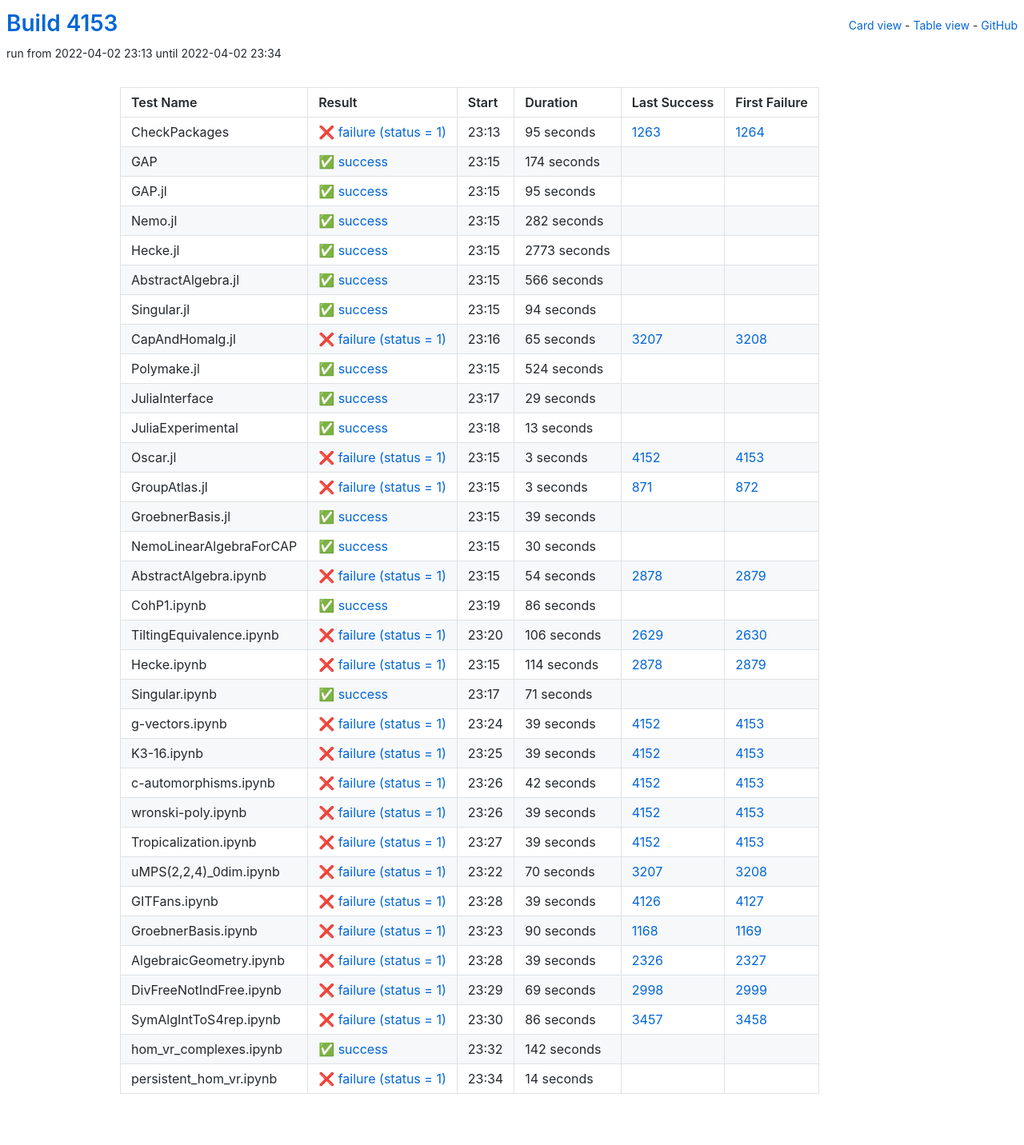
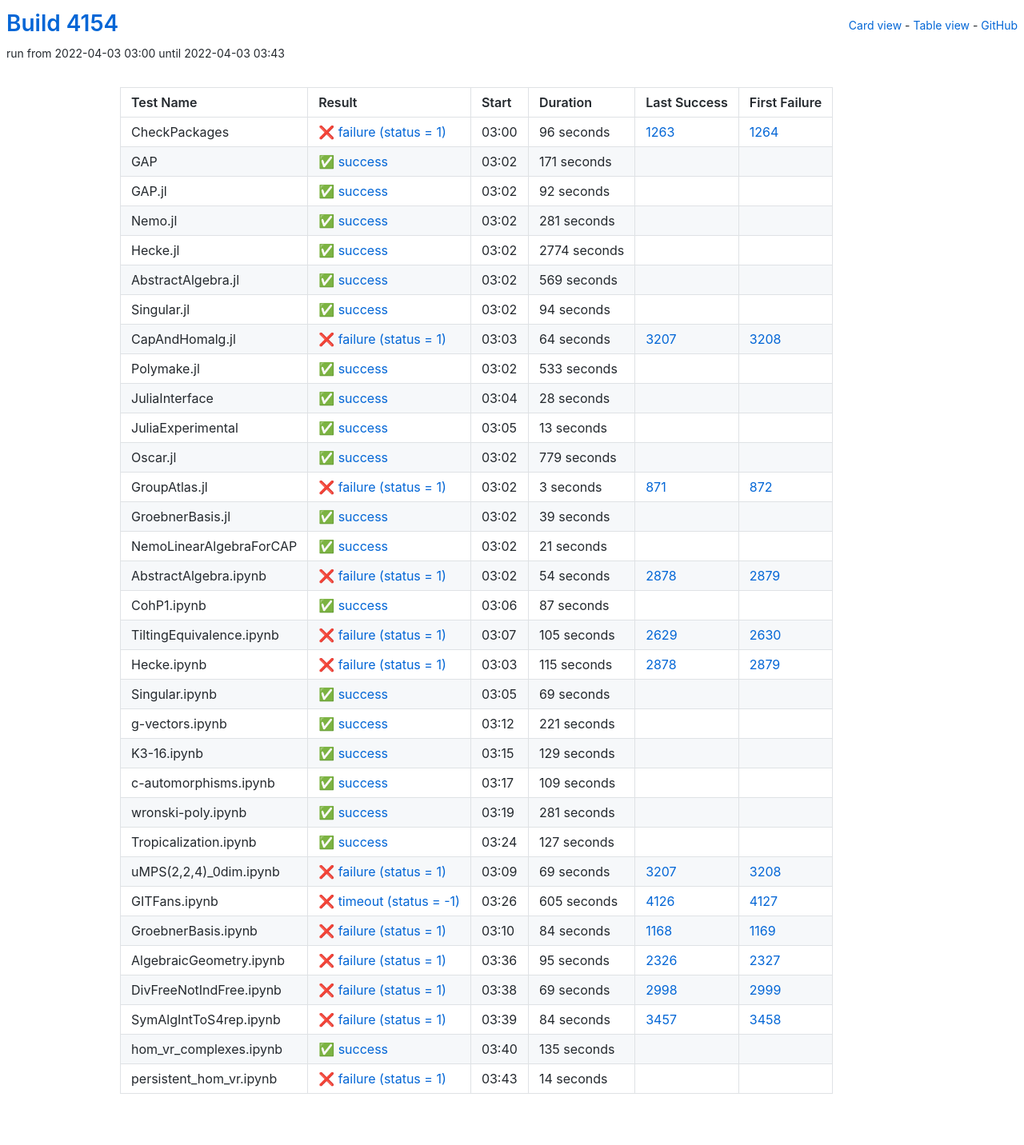
Before and after one commit to oscar-system/oscar-ci-status-stable, a Jekyll site: the page built from table.html, in a window 1280 px wide. Shown: the whole page at 80% size. Built offline with Jekyll 4.4.1, drawn with Linux system fonts in a browser that asks for light colours.

Commit message:
Build #4154

```diff
--- a/_data/ci.yml
+++ b/_data/ci.yml
@@ -1,6 +1,6 @@
 ---
-build: 4153
-build_url: https://oscarci.mathematik.uni-kl.de/job/oscar-stable/4153/
+build: 4154
+build_url: https://oscarci.mathematik.uni-kl.de/job/oscar-stable/4154/
 job: oscar-stable
 organization: oscar-system
 repo: oscar-ci-status-stable
@@ -8,80 +8,80 @@ repourl: https://github.com/oscar-system/oscar-ci-status-stable
 tests:
 - name: CheckPackages
   id: checkpackages
-  log: https://oscarci.mathematik.uni-kl.de/job/oscar-stable/4153/artifact/logs/build-4153/CheckPackages.log
-  start: 2022-04-02 23:13
+  log: https://oscarci.mathematik.uni-kl.de/job/oscar-stable/4154/artifact/logs/build-4154/CheckPackages.log
+  start: 2022-04-03 03:00
   success: false
   exitcode: 1
   status: failure
-  duration: 95
+  duration: 96
   last_success: 1263
   last_success_url: https://oscarci.mathematik.uni-kl.de/job/oscar-stable/1263/
   first_failure: 1264
   first_failure_url: https://oscarci.mathematik.uni-kl.de/job/oscar-stable/1264/
 - name: GAP
   id: gap
-  log: https://oscarci.mathematik.uni-kl.de/job/oscar-stable/4153/artifact/logs/build-4153/GAP.log
-  start: 2022-04-02 23:15
+  log: https://oscarci.mathematik.uni-kl.de/job/oscar-stable/4154/artifact/logs/build-4154/GAP.log
+  start: 2022-04-03 03:02
   success: true
   exitcode: 0
   status: success
-  duration: 174
+  duration: 171
   last_success: false
   last_success_url:
   first_failure: false
   first_failure_url:
 - name: GAP.jl
   id: gap-jl
-  log: https://oscarci.mathematik.uni-kl.de/job/oscar-stable/4153/artifact/logs/build-4153/GAP.jl.log
-  start: 2022-04-02 23:15
+  log: https://oscarci.mathematik.uni-kl.de/job/oscar-stable/4154/artifact/logs/build-4154/GAP.jl.log
+  start: 2022-04-03 03:02
   success: true
   exitcode: 0
   status: success
-  duration: 95
+  duration: 92
   last_success: false
   last_success_url:
   first_failure: false
   first_failure_url:
 - name: Nemo.jl
   id: nemo-jl
-  log: https://oscarci.mathematik.uni-kl.de/job/oscar-stable/4153/artifact/logs/build-4153/Nemo.jl.log
-  start: 2022-04-02 23:15
+  log: https://oscarci.mathematik.uni-kl.de/job/oscar-stable/4154/artifact/logs/build-4154/Nemo.jl.log
+  start: 2022-04-03 03:02
   success: true
   exitcode: 0
   status: success
-  duration: 282
+  duration: 281
   last_success: false
   last_success_url:
   first_failure: false
   first_failure_url:
 - name: Hecke.jl
   id: hecke-jl
-  log: https://oscarci.mathematik.uni-kl.de/job/oscar-stable/4153/artifact/logs/build-4153/Hecke.jl.log
-  start: 2022-04-02 23:15
+  log: https://oscarci.mathematik.uni-kl.de/job/oscar-stable/4154/artifact/logs/build-4154/Hecke.jl.log
+  start: 2022-04-03 03:02
   success: true
   exitcode: 0
   status: success
-  duration: 2773
+  duration: 2774
   last_success: false
   last_success_url:
   first_failure: false
   first_failure_url:
 - name: AbstractAlgebra.jl
   id: abstractalgebra-jl
-  log: https://oscarci.mathematik.uni-kl.de/job/oscar-stable/4153/artifact/logs/build-4153/AbstractAlgebra.jl.log
-  start: 2022-04-02 23:15
+  log: https://oscarci.mathematik.uni-kl.de/job/oscar-stable/4154/artifact/logs/build-4154/AbstractAlgebra.jl.log
+  start: 2022-04-03 03:02
   success: true
   exitcode: 0
   status: success
-  duration: 566
+  duration: 569
   last_success: false
   last_success_url:
   first_failure: false
   first_failure_url:
 - name: Singular.jl
   id: singular-jl
-  log: https://oscarci.mathematik.uni-kl.de/job/oscar-stable/4153/artifact/logs/build-4153/Singular.jl.log
-  start: 2022-04-02 23:15
+  log: https://oscarci.mathematik.uni-kl.de/job/oscar-stable/4154/artifact/logs/build-4154/Singular.jl.log
+  start: 2022-04-03 03:02
   success: true
   exitcode: 0
   status: success
@@ -92,44 +92,44 @@ tests:
   first_failure_url:
 - name: CapAndHomalg.jl
   id: capandhomalg-jl
-  log: https://oscarci.mathematik.uni-kl.de/job/oscar-stable/4153/artifact/logs/build-4153/CapAndHomalg.jl.log
-  start: 2022-04-02 23:16
+  log: https://oscarci.mathematik.uni-kl.de/job/oscar-stable/4154/artifact/logs/build-4154/CapAndHomalg.jl.log
+  start: 2022-04-03 03:03
   success: false
   exitcode: 1
   status: failure
-  duration: 65
+  duration: 64
   last_success: 3207
   last_success_url: https://oscarci.mathematik.uni-kl.de/job/oscar-stable/3207/
   first_failure: 3208
   first_failure_url: https://oscarci.mathematik.uni-kl.de/job/oscar-stable/3208/
 - name: Polymake.jl
   id: polymake-jl
-  log: https://oscarci.mathematik.uni-kl.de/job/oscar-stable/4153/artifact/logs/build-4153/Polymake.jl.log
-  start: 2022-04-02 23:15
+  log: https://oscarci.mathematik.uni-kl.de/job/oscar-stable/4154/artifact/logs/build-4154/Polymake.jl.log
+  start: 2022-04-03 03:02
   success: true
   exitcode: 0
   status: success
-  duration: 524
+  duration: 533
   last_success: false
   last_success_url:
   first_failure: false
   first_failure_url:
 - name: JuliaInterface
   id: juliainterface
-  log: https://oscarci.mathematik.uni-kl.de/job/oscar-stable/4153/artifact/logs/build-4153/JuliaInterface.log
-  start: 2022-04-02 23:17
+  log: https://oscarci.mathematik.uni-kl.de/job/oscar-stable/4154/artifact/logs/build-4154/JuliaInterface.log
+  start: 2022-04-03 03:04
   success: true
   exitcode: 0
   status: success
-  duration: 29
+  duration: 28
   last_success: false
   last_success_url:
   first_failure: false
   first_failure_url:
 - name: JuliaExperimental
   id: juliaexperimental
-  log: https://oscarci.mathematik.uni-kl.de/job/oscar-stable/4153/artifact/logs/build-4153/JuliaExperimental.log
-  start: 2022-04-02 23:18
+  log: https://oscarci.mathematik.uni-kl.de/job/oscar-stable/4154/artifact/logs/build-4154/JuliaExperimental.log
+  start: 2022-04-03 03:05
   success: true
   exitcode: 0
   status: success
@@ -140,20 +140,20 @@ tests:
   first_failure_url:
 - name: Oscar.jl
   id: oscar-jl
-  log: https://oscarci.mathematik.uni-kl.de/job/oscar-stable/4153/artifact/logs/build-4153/Oscar.jl.log
-  start: 2022-04-02 23:15
-  success: false
-  exitcode: 1
-  status: failure
-  duration: 3
-  last_success: 4152
-  last_success_url: https://oscarci.mathematik.uni-kl.de/job/oscar-stable/4152/
-  first_failure: 4153
-  first_failure_url: https://oscarci.mathematik.uni-kl.de/job/oscar-stable/4153/
+  log: https://oscarci.mathematik.uni-kl.de/job/oscar-stable/4154/artifact/logs/build-4154/Oscar.jl.log
+  start: 2022-04-03 03:02
+  success: true
+  exitcode: 0
+  status: success
+  duration: 779
+  last_success: false
+  last_success_url:
+  first_failure: false
+  first_failure_url:
 - name: GroupAtlas.jl
   id: groupatlas-jl
-  log: https://oscarci.mathematik.uni-kl.de/job/oscar-stable/4153/artifact/logs/build-4153/GroupAtlas.jl.log
-  start: 2022-04-02 23:15
+  log: https://oscarci.mathematik.uni-kl.de/job/oscar-stable/4154/artifact/logs/build-4154/GroupAtlas.jl.log
+  start: 2022-04-03 03:02
   success: false
   exitcode: 1
   status: failure
@@ -164,8 +164,8 @@ tests:
   first_failure_url: https://oscarci.mathematik.uni-kl.de/job/oscar-stable/872/
 - name: GroebnerBasis.jl
   id: groebnerbasis-jl
-  log: https://oscarci.mathematik.uni-kl.de/job/oscar-stable/4153/artifact/logs/build-4153/GroebnerBasis.jl.log
-  start: 2022-04-02 23:15
+  log: https://oscarci.mathematik.uni-kl.de/job/oscar-stable/4154/artifact/logs/build-4154/GroebnerBasis.jl.log
+  start: 2022-04-03 03:02
   success: true
   exitcode: 0
   status: success
@@ -176,20 +176,20 @@ tests:
   first_failure_url:
 - name: NemoLinearAlgebraForCAP
   id: nemolinearalgebraforcap
-  log: https://oscarci.mathematik.uni-kl.de/job/oscar-stable/4153/artifact/logs/build-4153/NemoLinearAlgebraForCAP.log
-  start: 2022-04-02 23:15
+  log: https://oscarci.mathematik.uni-kl.de/job/oscar-stable/4154/artifact/logs/build-4154/NemoLinearAlgebraForCAP.log
+  start: 2022-04-03 03:02
   success: true
   exitcode: 0
   status: success
-  duration: 30
+  duration: 21
   last_success: false
   last_success_url:
   first_failure: false
   first_failure_url:
 - name: AbstractAlgebra.ipynb
   id: abstractalgebra-ipynb
-  log: https://oscarci.mathematik.uni-kl.de/job/oscar-stable/4153/artifact/logs/build-4153/AbstractAlgebra.ipynb.log
-  start: 2022-04-02 23:15
+  log: https://oscarci.mathematik.uni-kl.de/job/oscar-stable/4154/artifact/logs/build-4154/AbstractAlgebra.ipynb.log
+  start: 2022-04-03 03:02
   success: false
   exitcode: 1
   status: failure
@@ -200,164 +200,164 @@ tests:
   first_failure_url: https://oscarci.mathematik.uni-kl.de/job/oscar-stable/2879/
 - name: CohP1.ipynb
   id: cohp1-ipynb
-  log: https://oscarci.mathematik.uni-kl.de/job/oscar-stable/4153/artifact/logs/build-4153/CohP1.ipynb.log
-  start: 2022-04-02 23:19
+  log: https://oscarci.mathematik.uni-kl.de/job/oscar-stable/4154/artifact/logs/build-4154/CohP1.ipynb.log
+  start: 2022-04-03 03:06
   success: true
   exitcode: 0
   status: success
-  duration: 86
+  duration: 87
   last_success: false
   last_success_url:
   first_failure: false
   first_failure_url:
 - name: TiltingEquivalence.ipynb
   id: tiltingequivalence-ipynb
-  log: https://oscarci.mathematik.uni-kl.de/job/oscar-stable/4153/artifact/logs/build-4153/TiltingEquivalence.ipynb.log
-  start: 2022-04-02 23:20
+  log: https://oscarci.mathematik.uni-kl.de/job/oscar-stable/4154/artifact/logs/build-4154/TiltingEquivalence.ipynb.log
+  start: 2022-04-03 03:07
   success: false
   exitcode: 1
   status: failure
-  duration: 106
+  duration: 105
   last_success: 2629
   last_success_url: https://oscarci.mathematik.uni-kl.de/job/oscar-stable/2629/
   first_failure: 2630
   first_failure_url: https://oscarci.mathematik.uni-kl.de/job/oscar-stable/2630/
 - name: Hecke.ipynb
   id: hecke-ipynb
-  log: https://oscarci.mathematik.uni-kl.de/job/oscar-stable/4153/artifact/logs/build-4153/Hecke.ipynb.log
-  start: 2022-04-02 23:15
+  log: https://oscarci.mathematik.uni-kl.de/job/oscar-stable/4154/artifact/logs/build-4154/Hecke.ipynb.log
+  start: 2022-04-03 03:03
   success: false
   exitcode: 1
   status: failure
-  duration: 114
+  duration: 115
   last_success: 2878
   last_success_url: https://oscarci.mathematik.uni-kl.de/job/oscar-stable/2878/
   first_failure: 2879
   first_failure_url: https://oscarci.mathematik.uni-kl.de/job/oscar-stable/2879/
 - name: Singular.ipynb
   id: singular-ipynb
-  log: https://oscarci.mathematik.uni-kl.de/job/oscar-stable/4153/artifact/logs/build-4153/Singular.ipynb.log
-  start: 2022-04-02 23:17
+  log: https://oscarci.mathematik.uni-kl.de/job/oscar-stable/4154/artifact/logs/build-4154/Singular.ipynb.log
+  start: 2022-04-03 03:05
   success: true
   exitcode: 0
   status: success
-  duration: 71
+  duration: 69
   last_success: false
   last_success_url:
   first_failure: false
   first_failure_url:
 - name: g-vectors.ipynb
   id: g-vectors-ipynb
-  log: https://oscarci.mathematik.uni-kl.de/job/oscar-stable/4153/artifact/logs/build-4153/g-vectors.ipynb.log
-  start: 2022-04-02 23:24
+  log: https://oscarci.mathematik.uni-kl.de/job/oscar-stable/4154/artifact/logs/build-4154/g-vectors.ipynb.log
+  start: 2022-04-03 03:12
+  success: true
+  exitcode: 0
+  status: success
+  duration: 221
+  last_success: false
+  last_success_url:
+  first_failure: false
+  first_failure_url:
+- name: K3-16.ipynb
+  id: k3-16-ipynb
+  log: https://oscarci.mathematik.uni-kl.de/job/oscar-stable/4154/artifact/logs/build-4154/K3-16.ipynb.log
+  start: 2022-04-03 03:15
+  success: true
+  exitcode: 0
+  status: success
+  duration: 129
+  last_success: false
+  last_success_url:
+  first_failure: false
+  first_failure_url:
+- name: c-automorphisms.ipynb
+  id: c-automorphisms-ipynb
+  log: https://oscarci.mathematik.uni-kl.de/job/oscar-stable/4154/artifact/logs/build-4154/c-automorphisms.ipynb.log
+  start: 2022-04-03 03:17
+  success: true
+  exitcode: 0
+  status: success
+  duration: 109
+  last_success: false
+  last_success_url:
+  first_failure: false
+  first_failure_url:
+- name: wronski-poly.ipynb
+  id: wronski-poly-ipynb
+  log: https://oscarci.mathematik.uni-kl.de/job/oscar-stable/4154/artifact/logs/build-4154/wronski-poly.ipynb.log
+  start: 2022-04-03 03:19
+  success: true
+  exitcode: 0
+  status: success
+  duration: 281
+  last_success: false
+  last_success_url:
+  first_failure: false
+  first_failure_url:
+- name: Tropicalization.ipynb
+  id: tropicalization-ipynb
+  log: https://oscarci.mathematik.uni-kl.de/job/oscar-stable/4154/artifact/logs/build-4154/Tropicalization.ipynb.log
+  start: 2022-04-03 03:24
+  success: true
+  exitcode: 0
+  status: success
+  duration: 127
+  last_success: false
+  last_success_url:
+  first_failure: false
+  first_failure_url:
+- name: uMPS(2,2,4)_0dim.ipynb
+  id: umps-2-2-4-0dim-ipynb
+  log: https://oscarci.mathematik.uni-kl.de/job/oscar-stable/4154/artifact/logs/build-4154/uMPS-2-2-4-_0dim.ipynb.log
+  start: 2022-04-03 03:09
   success: false
   exitcode: 1
   status: failure
-  duration: 39
-  last_success: 4152
-  last_success_url: https://oscarci.mathematik.uni-kl.de/job/oscar-stable/4152/
-  first_failure: 4153
-  first_failure_url: https://oscarci.mathematik.uni-kl.de/job/oscar-stable/4153/
-- name: K3-16.ipynb
-  id: k3-16-ipynb
-  log: https://oscarci.mathematik.uni-kl.de/job/oscar-stable/4153/artifact/logs/build-4153/K3-16.ipynb.log
-  start: 2022-04-02 23:25
-  success: false
-  exitcode: 1
-  status: failure
-  duration: 39
-  last_success: 4152
-  last_success_url: https://oscarci.mathematik.uni-kl.de/job/oscar-stable/4152/
-  first_failure: 4153
-  first_failure_url: https://oscarci.mathematik.uni-kl.de/job/oscar-stable/4153/
-- name: c-automorphisms.ipynb
-  id: c-automorphisms-ipynb
-  log: https://oscarci.mathematik.uni-kl.de/job/oscar-stable/4153/artifact/logs/build-4153/c-automorphisms.ipynb.log
-  start: 2022-04-02 23:26
-  success: false
-  exitcode: 1
-  status: failure
-  duration: 42
-  last_success: 4152
-  last_success_url: https://oscarci.mathematik.uni-kl.de/job/oscar-stable/4152/
-  first_failure: 4153
-  first_failure_url: https://oscarci.mathematik.uni-kl.de/job/oscar-stable/4153/
-- name: wronski-poly.ipynb
-  id: wronski-poly-ipynb
-  log: https://oscarci.mathematik.uni-kl.de/job/oscar-stable/4153/artifact/logs/build-4153/wronski-poly.ipynb.log
-  start: 2022-04-02 23:26
-  success: false
-  exitcode: 1
-  status: failure
-  duration: 39
-  last_success: 4152
-  last_success_url: https://oscarci.mathematik.uni-kl.de/job/oscar-stable/4152/
-  first_failure: 4153
-  first_failure_url: https://oscarci.mathematik.uni-kl.de/job/oscar-stable/4153/
-- name: Tropicalization.ipynb
-  id: tropicalization-ipynb
-  log: https://oscarci.mathematik.uni-kl.de/job/oscar-stable/4153/artifact/logs/build-4153/Tropicalization.ipynb.log
-  start: 2022-04-02 23:27
-  success: false
-  exitcode: 1
-  status: failure
-  duration: 39
-  last_success: 4152
-  last_success_url: https://oscarci.mathematik.uni-kl.de/job/oscar-stable/4152/
-  first_failure: 4153
-  first_failure_url: https://oscarci.mathematik.uni-kl.de/job/oscar-stable/4153/
-- name: uMPS(2,2,4)_0dim.ipynb
-  id: umps-2-2-4-0dim-ipynb
-  log: https://oscarci.mathematik.uni-kl.de/job/oscar-stable/4153/artifact/logs/build-4153/uMPS-2-2-4-_0dim.ipynb.log
-  start: 2022-04-02 23:22
-  success: false
-  exitcode: 1
-  status: failure
-  duration: 70
+  duration: 69
   last_success: 3207
   last_success_url: https://oscarci.mathematik.uni-kl.de/job/oscar-stable/3207/
   first_failure: 3208
   first_failure_url: https://oscarci.mathematik.uni-kl.de/job/oscar-stable/3208/
 - name: GITFans.ipynb
   id: gitfans-ipynb
-  log: https://oscarci.mathematik.uni-kl.de/job/oscar-stable/4153/artifact/logs/build-4153/GITFans.ipynb.log
-  start: 2022-04-02 23:28
+  log: https://oscarci.mathematik.uni-kl.de/job/oscar-stable/4154/artifact/logs/build-4154/GITFans.ipynb.log
+  start: 2022-04-03 03:26
   success: false
-  exitcode: 1
-  status: failure
-  duration: 39
+  exitcode: -1
+  status: timeout
+  duration: 605
   last_success: 4126
   last_success_url: https://oscarci.mathematik.uni-kl.de/job/oscar-stable/4126/
   first_failure: 4127
   first_failure_url: https://oscarci.mathematik.uni-kl.de/job/oscar-stable/4127/
 - name: GroebnerBasis.ipynb
   id: groebnerbasis-ipynb
-  log: https://oscarci.mathematik.uni-kl.de/job/oscar-stable/4153/artifact/logs/build-4153/GroebnerBasis.ipynb.log
-  start: 2022-04-02 23:23
+  log: https://oscarci.mathematik.uni-kl.de/job/oscar-stable/4154/artifact/logs/build-4154/GroebnerBasis.ipynb.log
+  start: 2022-04-03 03:10
   success: false
   exitcode: 1
   status: failure
-  duration: 90
+  duration: 84
   last_success: 1168
   last_success_url: https://oscarci.mathematik.uni-kl.de/job/oscar-stable/1168/
   first_failure: 1169
   first_failure_url: https://oscarci.mathematik.uni-kl.de/job/oscar-stable/1169/
 - name: AlgebraicGeometry.ipynb
   id: algebraicgeometry-ipynb
-  log: https://oscarci.mathematik.uni-kl.de/job/oscar-stable/4153/artifact/logs/build-4153/AlgebraicGeometry.ipynb.log
-  start: 2022-04-02 23:28
+  log: https://oscarci.mathematik.uni-kl.de/job/oscar-stable/4154/artifact/logs/build-4154/AlgebraicGeometry.ipynb.log
+  start: 2022-04-03 03:36
   success: false
   exitcode: 1
   status: failure
-  duration: 39
+  duration: 95
   last_success: 2326
   last_success_url: https://oscarci.mathematik.uni-kl.de/job/oscar-stable/2326/
   first_failure: 2327
   first_failure_url: https://oscarci.mathematik.uni-kl.de/job/oscar-stable/2327/
 - name: DivFreeNotIndFree.ipynb
   id: divfreenotindfree-ipynb
-  log: https://oscarci.mathematik.uni-kl.de/job/oscar-stable/4153/artifact/logs/build-4153/DivFreeNotIndFree.ipynb.log
-  start: 2022-04-02 23:29
+  log: https://oscarci.mathematik.uni-kl.de/job/oscar-stable/4154/artifact/logs/build-4154/DivFreeNotIndFree.ipynb.log
+  start: 2022-04-03 03:38
   success: false
   exitcode: 1
   status: failure
@@ -368,32 +368,32 @@ tests:
   first_failure_url: https://oscarci.mathematik.uni-kl.de/job/oscar-stable/2999/
 - name: SymAlgIntToS4rep.ipynb
   id: symalginttos4rep-ipynb
-  log: https://oscarci.mathematik.uni-kl.de/job/oscar-stable/4153/artifact/logs/build-4153/SymAlgIntToS4rep.ipynb.log
-  start: 2022-04-02 23:30
+  log: https://oscarci.mathematik.uni-kl.de/job/oscar-stable/4154/artifact/logs/build-4154/SymAlgIntToS4rep.ipynb.log
+  start: 2022-04-03 03:39
   success: false
   exitcode: 1
   status: failure
-  duration: 86
+  duration: 84
   last_success: 3457
   last_success_url: https://oscarci.mathematik.uni-kl.de/job/oscar-stable/3457/
   first_failure: 3458
   first_failure_url: https://oscarci.mathematik.uni-kl.de/job/oscar-stable/3458/
 - name: hom_vr_complexes.ipynb
   id: hom-vr-complexes-ipynb
-  log: https://oscarci.mathematik.uni-kl.de/job/oscar-stable/4153/artifact/logs/build-4153/hom_vr_complexes.ipynb.log
-  start: 2022-04-02 23:32
+  log: https://oscarci.mathematik.uni-kl.de/job/oscar-stable/4154/artifact/logs/build-4154/hom_vr_complexes.ipynb.log
+  start: 2022-04-03 03:40
   success: true
   exitcode: 0
   status: success
-  duration: 142
+  duration: 135
   last_success: false
   last_success_url:
   first_failure: false
   first_failure_url:
 - name: persistent_hom_vr.ipynb
   id: persistent-hom-vr-ipynb
-  log: https://oscarci.mathematik.uni-kl.de/job/oscar-stable/4153/artifact/logs/build-4153/persistent_hom_vr.ipynb.log
-  start: 2022-04-02 23:34
+  log: https://oscarci.mathematik.uni-kl.de/job/oscar-stable/4154/artifact/logs/build-4154/persistent_hom_vr.ipynb.log
+  start: 2022-04-03 03:43
   success: false
   exitcode: 1
   status: failure
```
Also changed, not shown: README.md.
